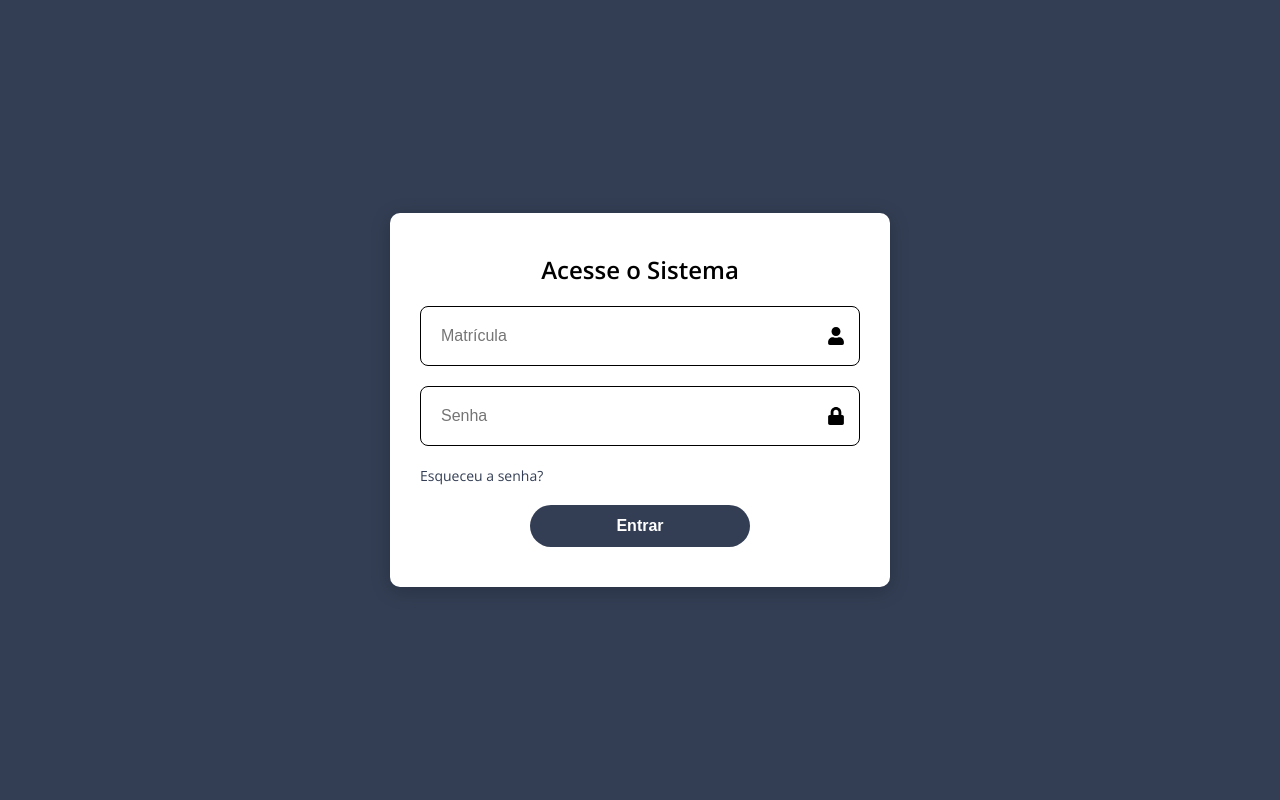
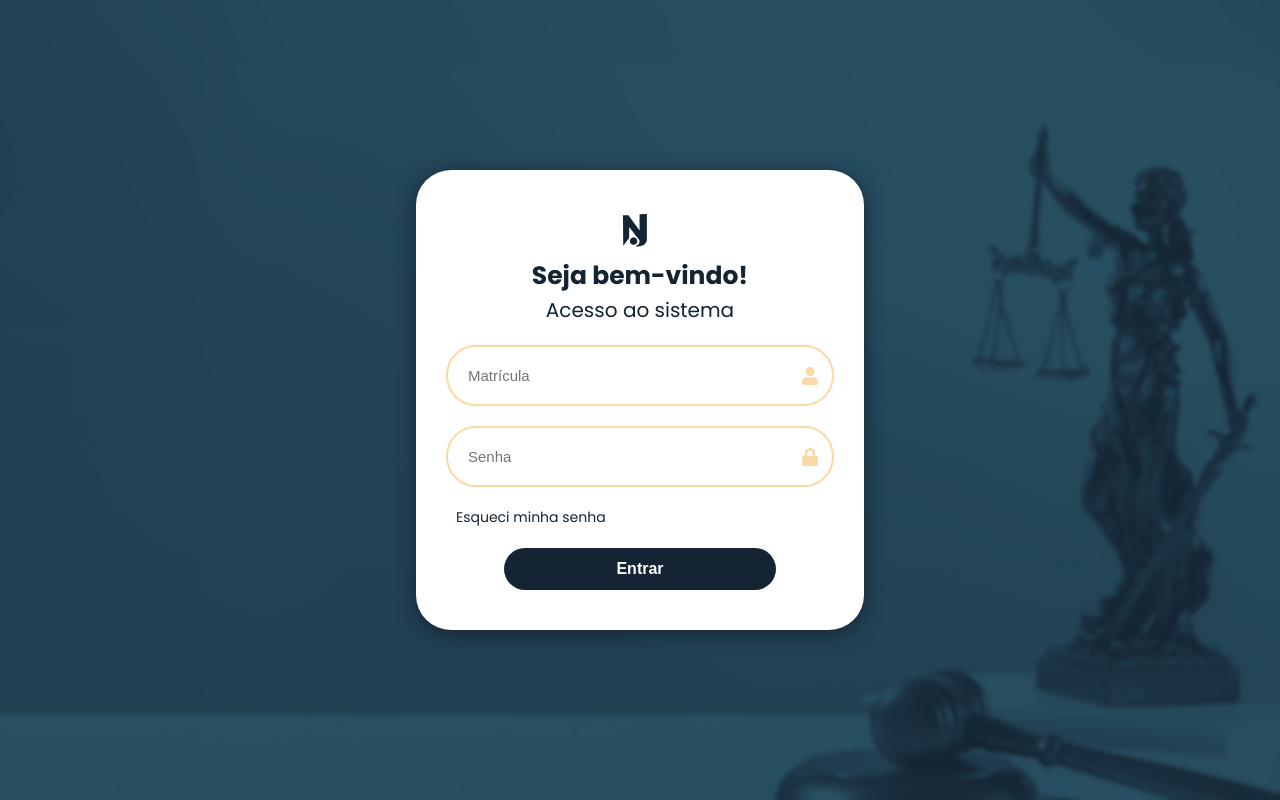
Before and after one commit to NotaJuris/frontend-notajuris, a React (Create React App) app: page / in a window 1280 px wide. Built offline with nearby package versions, Linux system fonts and the light colour scheme.

Commit message:
login page re-design

```diff
--- a/src/App.css
+++ b/src/App.css
@@ -38,4 +38,4 @@
   }
 }
 
-@import url('https://fonts.googleapis.com/css2?family=Montserrat:ital,wght@0,100..900;1,100..900&display=swap');
+@import url('https://fonts.googleapis.com/css2?family=Montserrat:ital,wght@0,100..900;1,100..900&family=Poppins:ital,wght@0,100;0,200;0,300;0,400;0,500;0,600;0,700;0,800;0,900;1,100;1,200;1,300;1,400;1,500;1,600;1,700;1,800;1,900&display=swap');
--- a/src/index.css
+++ b/src/index.css
@@ -1,8 +1,8 @@
-@import url('https://fonts.googleapis.com/css2?family=Montserrat:ital,wght@0,100..900;1,100..900&display=swap');
+@import url('https://fonts.googleapis.com/css2?family=Montserrat:ital,wght@0,100..900;1,100..900&family=Poppins:ital,wght@0,100;0,200;0,300;0,400;0,500;0,600;0,700;0,800;0,900;1,100;1,200;1,300;1,400;1,500;1,600;1,700;1,800;1,900&display=swap');
 
 body {
   margin: 0;
-  font-family: 'Montserrat', sans-serif;
+  font-family: 'Poppins', sans-serif;
 
   /* font-family: -apple-system, BlinkMacSystemFont, 'Segoe UI', 'Roboto', 'Oxygen',
     'Ubuntu', 'Cantarell', 'Fira Sans', 'Droid Sans', 'Helvetica Neue',
--- a/src/screens/LoginScreen.css
+++ b/src/screens/LoginScreen.css
@@ -1,5 +1,12 @@
 body {
-    background-color: #333e54;
+    background-color: #295264;
+    background-image: url(../assets/images/blue_bg.png);
+    background-size: cover;
+    background-position: center;
+    background-repeat: no-repeat;
+    height: 100vh;
+
+    font-family: 'Poppins', sans-serif;
     display: flex;
     justify-content: center;
     align-items: center;
@@ -7,34 +14,56 @@ body {
     margin: 0;
 }
 
+body::before {
+    content: "";
+    position: absolute;
+    top: 0;
+    left: 0;
+    right: 0;
+    bottom: 0;
+    background-image: inherit; /* Usa a mesma imagem */
+    background-size: inherit;
+    background-position: inherit;
+    filter: blur(2px); /* Intensidade do blur */
+    z-index: -1;
+}
 
 .login-container {
-    width: 500px;
+    min-width: 35vw;
+    min-height: 40vh;
     background-color: #fff;
     padding: 40px 30px;
-    border-radius: 10px;
-    box-shadow: 0 4px 20px rgba(0, 0, 0, 0.2);
+    border-radius: 35px;
+    box-shadow: 0 4px 20px #142433;
     text-align: center;
+    font-family: 'Poppins', sans-serif;
 }
 
 .login-container h1 {
-    font-size: 24px;
-    color: #000000;
-    margin-bottom: 20px;
-    font-weight: bold;
+    font-size: 25px;
+    color: #142433;
+    margin-bottom: 0px;
+    font-weight: bolder;
+}
+
+.login-container .welcome-subtitle {
+    font-size: 20px;
+    color: #142433;
+    margin-bottom: 6px;
+    font-weight: normal;
 }
 
 .login-container .login-input-field {
     position: relative;
-    margin-bottom: 20px;
+    margin: 20px 0;
 }
 
 .login-input-field input {
     width: 100%;
     padding: 20px;
-    border-radius: 8px;
-    border: 1px solid #000000;
-    font-size: 16px;
+    border-radius: 30px;
+    border: 2px solid #FAD9A6;
+    font-size: 15px;
     outline: none;
     box-sizing: border-box;
 }
@@ -44,7 +73,7 @@ body {
     top: 50%;
     right: 15px;
     transform: translateY(-50%);
-    color: #000000;
+    color: #FAD9A6;
     font-size: 18px;
 }
 
@@ -53,10 +82,11 @@ body {
     justify-content: space-between;
     font-size: 14px;
     margin-bottom: 20px;
+    margin-left: 10px;
 }
 
 .login-password-forget a {
-    color: #333e54;
+    color: #142433;
     text-decoration: none;
 }
 
@@ -65,9 +95,9 @@ body {
 }
 
 .login-container button {
-    width: 50%;
+    width: 70%;
     padding: 12px 0;
-    background-color: #333e54;
+    background-color: #142433;
     color: #fff;
     border: none;
     border-radius: 25px;
@@ -78,5 +108,5 @@ body {
 }
 
 .login-container button:hover {
-    background-color: #444d6e;
+    background-color: #295264;
 }
--- a/src/screens/LoginScreen.jsx
+++ b/src/screens/LoginScreen.jsx
@@ -4,7 +4,7 @@ import { useState } from "react";
 import axios from 'axios';
 import { useNavigate } from 'react-router-dom';
 import './LoginScreen.css';
-
+import logo_notajuris from '../assets/images/logo_notajuris_invert.svg'
 
 const LoginScreen = () => {
   const [loginNumber, setLoginNumber] = useState("");
@@ -57,7 +57,9 @@ const LoginScreen = () => {
     <div className="login-background">
       <div className="login-container">
       <form onSubmit={handleSubmit}>
-        <h1>Acesse o Sistema</h1>
+        <img src={logo_notajuris} alt="Logo NotaJuris" className="NavbarLogo" />
+        <h1>Seja bem-vindo!</h1>
+        <span className='welcome-subtitle'>Acesso ao sistema</span>
         <div className="login-input-field">
           <input
             type="text"
@@ -78,7 +80,7 @@ const LoginScreen = () => {
         </div>
 
         <div className="login-password-forget">
-          <a href="#">Esqueceu a senha?</a>
+          <a href="#">Esqueci minha senha</a>
         </div>
 
         {errorMessage && <p style={{ color: 'red' }}>{errorMessage}</p>}
```
Also changed, not shown: src/assets/images/blue_bg.png, src/assets/images/logo_notajuris_invert.svg (added).
